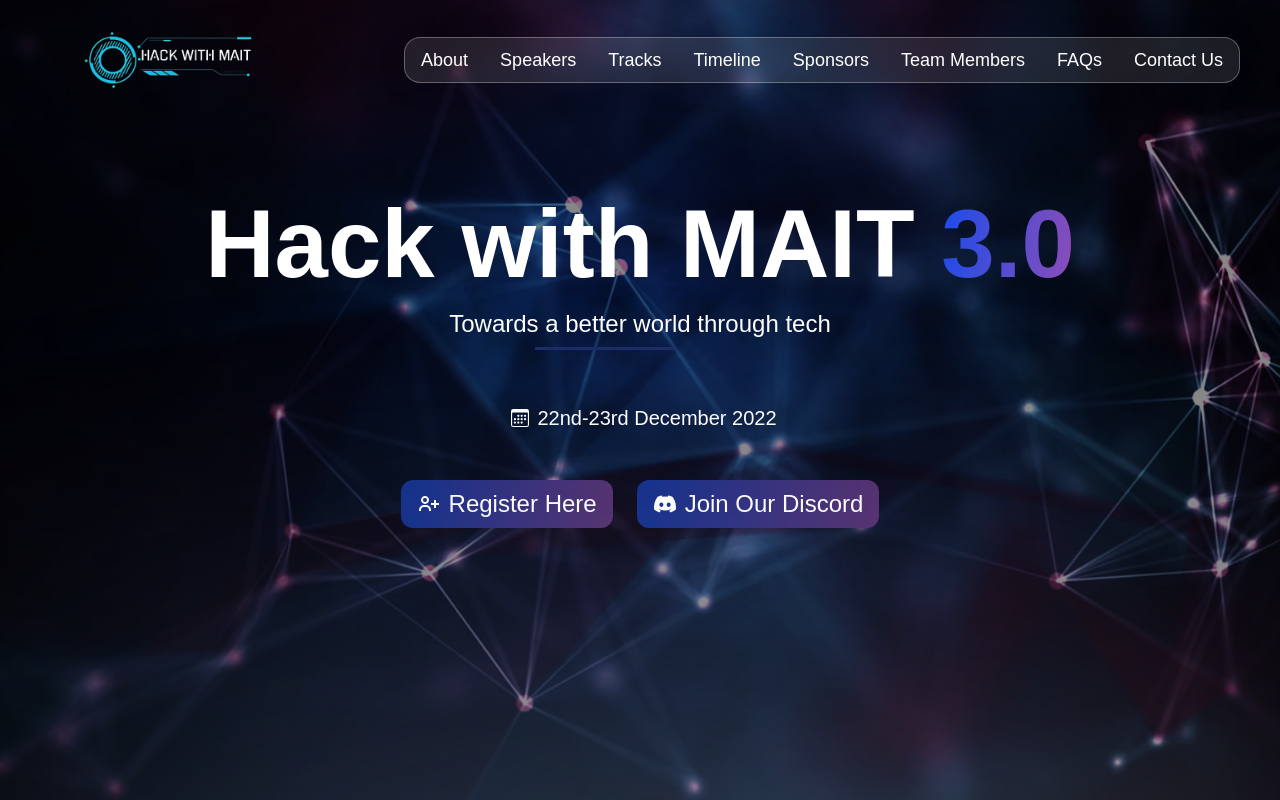
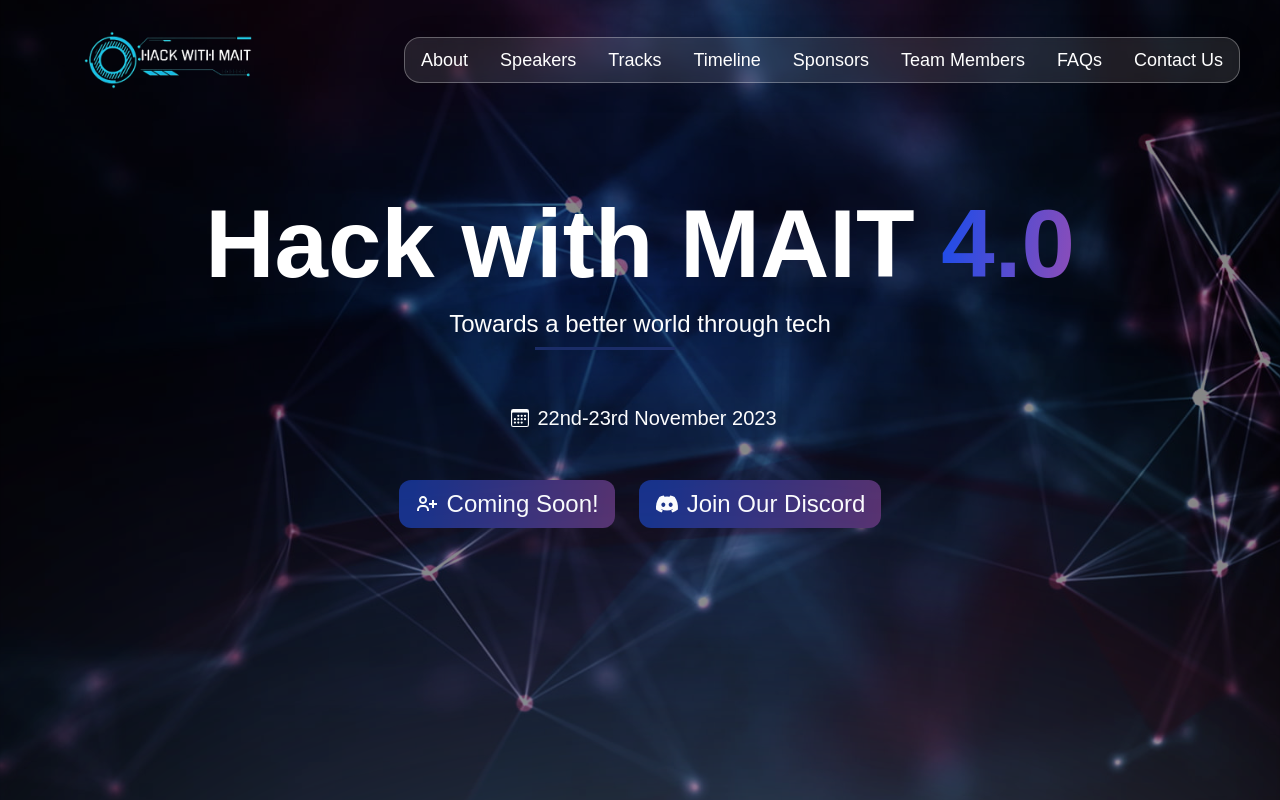
Before and after one commit to nawed2611/hackwithmait, a React (Vite) app: page / in a window 1280 px wide. Shown: the top 800 px of the page. Built offline with nearby package versions, Linux system fonts and the light colour scheme; a web font is replaced by a local one; what tw-elements would draw is missing.

Commit message:
Update for 4.0

```diff
--- a/src/App.jsx
+++ b/src/App.jsx
@@ -16,10 +16,10 @@
       <Hero />
       <About />
       <CarouselScreen />
-      <Speakers />
-      <Tracks />
-      <Schedule />
-      <Sponsors />
+      {/* <Speakers /> */}
+      {/* <Tracks /> */}
+      {/* <Schedule /> */}
+      {/* <Sponsors /> */}
       <Team />
       <FAQ />
       <Footer />
--- a/src/pages/Hero.jsx
+++ b/src/pages/Hero.jsx
@@ -61,21 +61,21 @@
                 animate={{ y: -20 }}
                 transition={{ type: "spring" }}
                 className={'flex bg-clip-text flex-col items-center mt-4 sm:mt-24 justify-center' + (isOpen && ' blur-xl')}>
-                <h1 className='font-[800] text-center text-8xl text-wrapper'>Hack with MAIT <strong className='hero-text font-[800]'>3.0</strong></h1>
+                <h1 className='font-[800] text-center text-8xl text-wrapper'>Hack with MAIT <strong className='hero-text font-[800]'>4.0</strong></h1>
                 <div className='svg-wrapper'>
                     <svg height="60" width="320" xmlns="http://www.w3.org/2000/svg">
                         <rect className="shape" height="60" width="320" />
                     </svg>
                     <p className='text-2xl mt-16 sm:mt-16'>Towards a better world through tech</p>
                 </div>
-                <div className='flex text-xl items-center justify-center sm:mt-4'><BsCalendar3 size={18} className='mx-2' />{' '} <p>22nd-23rd December 2022</p></div>
+                <div className='flex text-xl items-center justify-center sm:mt-4'><BsCalendar3 size={18} className='mx-2' />{' '} <p>22nd-23rd November 2023</p></div>
                 <div className='flex flex-col sm:flex-row gap-x-6'>
                     <motion.a
                         href='https://forms.gle/6Z7Z1Z1Z1Z1Z1Z1Z6'
                         whileHover={{ scale: 1.1 }}
                         whileTap={{ scale: 1 }}
-                        className='mt-6 sm:mt-12 flex items-center text-2xl  justify-center px-4 p-2 button-bg  rounded-xl'>
-                        <BiUserPlus size={24} className='mr-2' />{' '}<p>Register Here</p></motion.a>
+                        className='mt-6 sm:mt-12 flex items-center text-2xl  justify-center px-4 p-2 button-bg rounded-xl'>
+                        <BiUserPlus size={24} className='mr-2' />{' '}<p>Coming Soon!</p></motion.a>
                     <motion.a
                         href='https://discord.gg/xrubKyn7'
                         whileHover={{ scale: 1.1 }}
```
Also changed, not shown: 1 other file (tests, documents, lock files or other folders).
